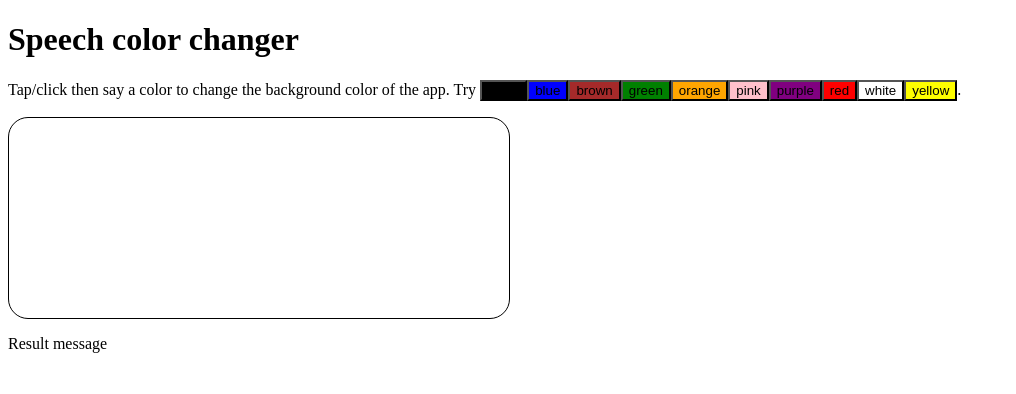
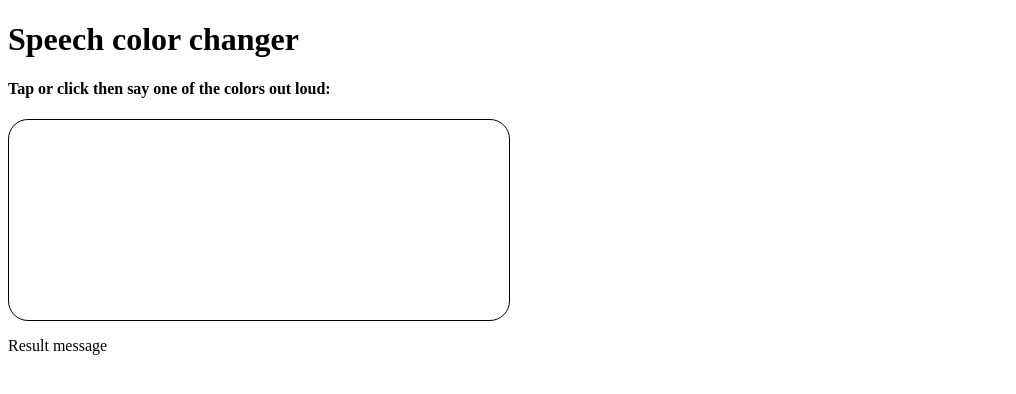
Before and after one commit to hoaian-phan/teach-tod-talk, a Flask app: template templates/colors.html in a window 1280 px wide. Shown: the top 394 px of the page, without its empty margins (0-1016 px from the left). Run offline with Flask 2, Linux system fonts and the light colour scheme; the template is opened without the code that fills it, so the values that code supplies are empty.

Commit message:
Completed Colors speech feature

```diff
--- a/server.py
+++ b/server.py
@@ -1,4 +1,4 @@
-from flask import (Flask, render_template, redirect, request, flash, session)
+from flask import (Flask, render_template, redirect, request, flash, session, jsonify)
 from random import sample
 import os
 
@@ -10,8 +10,8 @@ app.secret_key = os.environ['SECRET_KEY']
 # hard-coded for now, add database later
 COLORS = {
   "easy": ['black', 'blue', 'brown', 'green', 'orange', 'pink', 'purple', 'red', 'white', 'yellow'],
-  "medium": ['grey', 'silver', 'gold', 'navy', 'peach', 'tan', 'cream', 'bronze', 'violet', 'teal'],
-  "advanced": ['olive', 'maroon', 'charcoal', 'magenta', 'mustard', 'coral', 'burgundy', 'mauve', 'rust', 'cyan', 'turquoise', 'mint', 'beige', 'ruby', 'indigo'],
+  "medium": ['grey', 'silver', 'gold', 'navy', 'chocolate', 'tan', 'aqua', 'tomato', 'violet', 'teal'],
+  "advanced": ['olive', 'maroon', 'snow', 'magenta', 'salmon', 'coral', 'lime', 'orchid', 'khaki', 'cyan', 'plum', 'turquoise', 'beige', 'indigo'],
 }
 
 @app.route("/")
@@ -46,7 +46,11 @@ def customize():
       color_list.extend(sample(COLORS['advanced'], advanced_num))
     print(color_list)
 
-  return render_template("colors.html", colors=color_list)
+    # Return jsonify if the request is for json, else render html template
+    if request.headers['Accept'] == 'application/json':
+      return jsonify({"status": "success", "colors": color_list})
+
+    return render_template("colors.html", colors=color_list)
 
 
 
--- a/static/css/style.css
+++ b/static/css/style.css
@@ -1,3 +1,21 @@
+/* color display */
+.color_display {
+  border: 1px solid black;
+  border-radius: 50px;
+  width: 150px;
+  height: 50px;
+  text-align: center;
+  font-size: 30px;
+  font-weight: 400;
+}
+
+/* list of color display */
+.color_list {
+  display: inline-block;
+}
+
+
+
 /* background for color change */
 .color_change {
   border: 1px solid black;
--- a/static/js/color_script.js
+++ b/static/js/color_script.js
@@ -1,19 +1,27 @@
 'use strict';
+
+// Get the color list from html
+const color_lst = document.querySelectorAll('.color_display');
+let colors = []
+for (const colour of color_lst) {
+  const color = colour.innerText;
+  colors.push(color);
+}
+console.log(colors);
+
+
+// Calling Web Speech APIs
 
 const SpeechRecognition = window.SpeechRecognition || webkitSpeechRecognition;
 const SpeechGrammarList = window.SpeechGrammarList || window.webkitSpeechGrammarList;
 const SpeechRecognitionEvent = window.SpeechRecognitionEvent || webkitSpeechRecognitionEvent;
 
-
-const colors = ['black', 'blue', 'brown', 'green', 'orange', 'pink', 'purple', 'red', 'white', 'yellow']
-
 const recognition = new SpeechRecognition();
-if (SpeechGrammarList) {
 const speechRecognitionList = new SpeechGrammarList();
 const grammar = '#JSGF V1.0; grammar colors; public <color> = ' + colors.join(' | ') + ' ;'
 speechRecognitionList.addFromString(grammar, 1);
 recognition.grammars = speechRecognitionList;
-}
+
 recognition.continuous = false;
 recognition.lang = 'en-US';
 recognition.interimResults = false;
@@ -21,14 +29,6 @@ recognition.maxAlternatives = 1;
 
 const diagnostic = document.querySelector('.output');
 const bg = document.querySelector('.color_change');
-const hints = document.querySelector('.hints');
-
-let colorHTML = '';
-colors.forEach(function (v, i, a) {
-  console.log(v, i);
-  colorHTML += '<button style="background-color:' + v + ';"> ' + v + ' </button>';
-});
-hints.innerHTML = 'Tap/click then say a color to change the background color of the app. Try ' + colorHTML + '.';
 
 document.body.onclick = function () {
   recognition.start();
@@ -46,8 +46,12 @@ recognition.onresult = function (event) {
   // We then return the transcript property of the SpeechRecognitionAlternative object
   var color = event.results[0][0].transcript;
   diagnostic.textContent = 'Result received: ' + color + '.';
+  if (colors.includes(color)) {
     bg.style.backgroundColor = color;
     console.log('Confidence: ' + event.results[0][0].confidence);
+  } else {
+    console.log("Color is not in the lesson.");
+  }
 }
 
 recognition.onspeechend = function () {
--- a/templates/colors.html
+++ b/templates/colors.html
@@ -9,7 +9,13 @@
   </h1>
 
   <section>
-    <p class="hints"></p>
+    <h4> Tap or click then say one of the colors out loud:</h4>
+    {% for color in colors %}
+    <div class="color_list">
+      <div class="color_display" id="{{color}}" value="{{color}}" style=background-color:{{color}};>{{color}}</div>
+      <input type="hidden" id="colors" value="{{colors}}">
+    </div>
+    {% endfor %}
   </section>
 
   <section>
```
Lines whose indentation alone changed are shown as unchanged.
